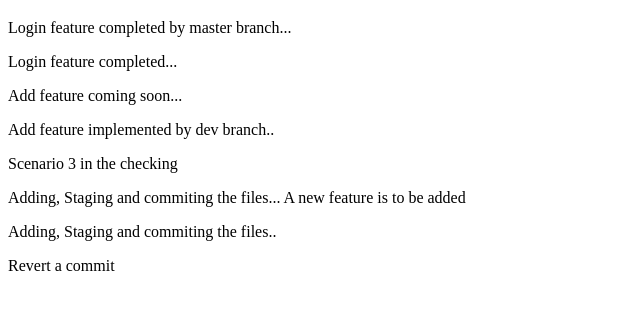
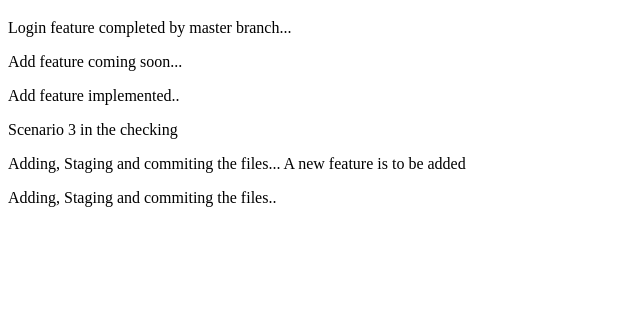
Before and after one commit to pjyoti1395/Git-Revise, a plain HTML site: page index.html in a window 1280 px wide. Shown: the part 61-370 px from the top of the page, without its empty margins (0-640 px from the left). Drawn offline with Linux system fonts and the light colour scheme.

Commit message:
Revert "added revert a commit"
This reverts commit a4c5d821a5ec917fa67a67c5e4fedfd201c48487, reversing
changes made to 01e2186126a8437048306178bbeef15fba1635b0.

```diff
--- a/index.html
+++ b/index.html
@@ -5,15 +5,12 @@
     <h1>Hello Git Worlddddd!</h1>
     <p>Login feature completed by master branch...</p>
 
-    <p>Login feature completed...</p>
     <p>Add feature coming soon... </p>
-    <p>Add feature implemented by dev branch.. </p>
-
+    <p>Add feature implemented.. </p>
     <p> Scenario 3 in the checking </p>
     <p> Adding, Staging and commiting the files... A new feature is to be added </p>
 
     <p> Adding, Staging and commiting the files..</p>
-    <p>Revert a commit</p>
 
 </body>
 </html>
```
